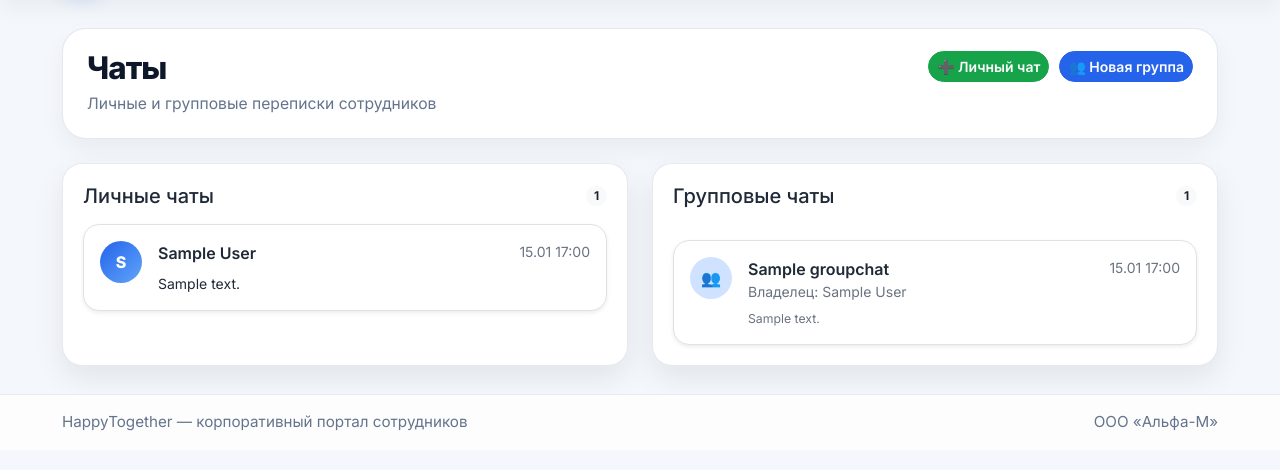
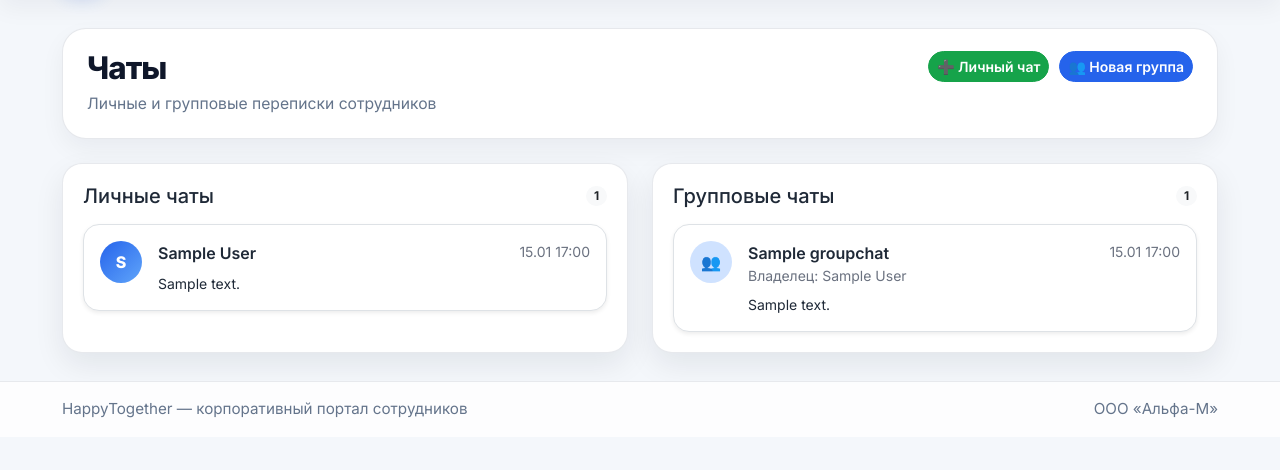
Before and after one commit to bykin7/intranet, a Django app: page /chat/ in a window 1280 px wide. Shown: the part 67-537 px from the top of the page. Run offline with Django 5.2, Linux system fonts and the light colour scheme; a user stored in the database is signed in; tables that the repository leaves empty hold one stand-in row (values such as "Sample post"); data that the repository does not hold is empty.

Commit message:
Fix chat home group cards

```diff
--- a/templates/chat/chat_home.html
+++ b/templates/chat/chat_home.html
@@ -35,8 +35,7 @@
         {% if private_chat_data %}
           <div class="d-flex flex-column gap-3">
             {% for item in private_chat_data %}
-              <a href="{% url 'private_chat_detail' item.chat.id %}"
-                 class="text-decoration-none text-reset">
+              <a href="{% url 'private_chat_detail' item.chat.id %}" class="text-decoration-none text-reset">
                 <div class="p-3 rounded-4 border bg-white shadow-sm">
                   <div class="d-flex justify-content-between align-items-start gap-3">
                     <div class="d-flex gap-3 align-items-start flex-grow-1">
@@ -94,13 +93,12 @@
         {% if group_chat_data %}
           <div class="d-flex flex-column gap-3">
             {% for item in group_chat_data %}
-              <a href="{% url 'group_chat_detail' item.group.id %}"
-                 class="text-decoration-none text-reset">
+              <a href="{% url 'group_chat_detail' item.group.id %}" class="text-decoration-none text-reset">
                 <div class="p-3 rounded-4 border bg-white shadow-sm">
                   <div class="d-flex justify-content-between align-items-start gap-3">
                     <div class="d-flex gap-3 align-items-start flex-grow-1">
                       <div class="d-inline-flex align-items-center justify-content-center rounded-circle bg-primary-subtle"
-                           style="width:42px;height:42px;font-weight:800;color:#1d4ed8;">
+                           style="width:42px;height:42px;font-weight:800;color:#1d4ed8;min-width:42px;">
                         👥
                       </div>
 
@@ -114,6 +112,7 @@
 
                         <div class="small muted">
                           Владелец: {{ item.group.owner.profile.full_name|default:"Без ФИО" }}
+                        </div>
 
                         {% if item.last_message %}
                           <div class="mt-2 small text-truncate" style="max-width: 100%;">
```
